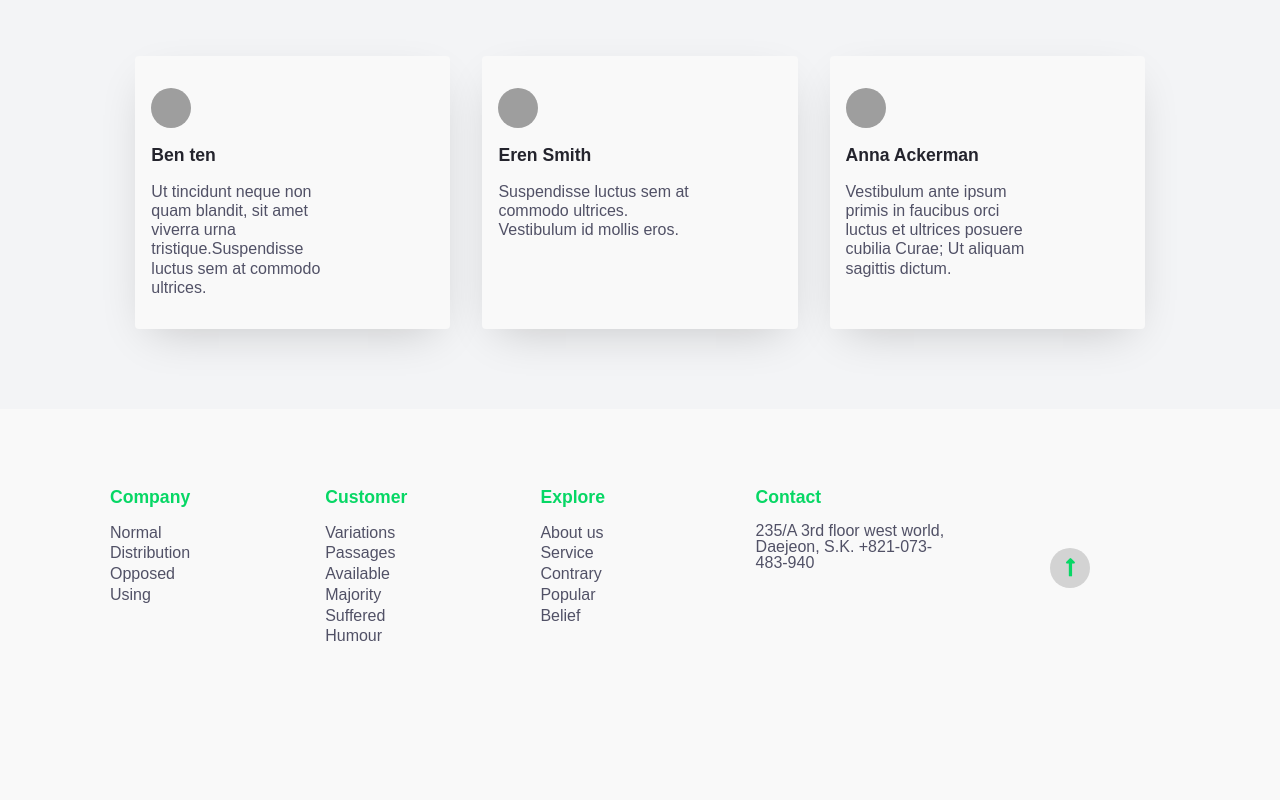
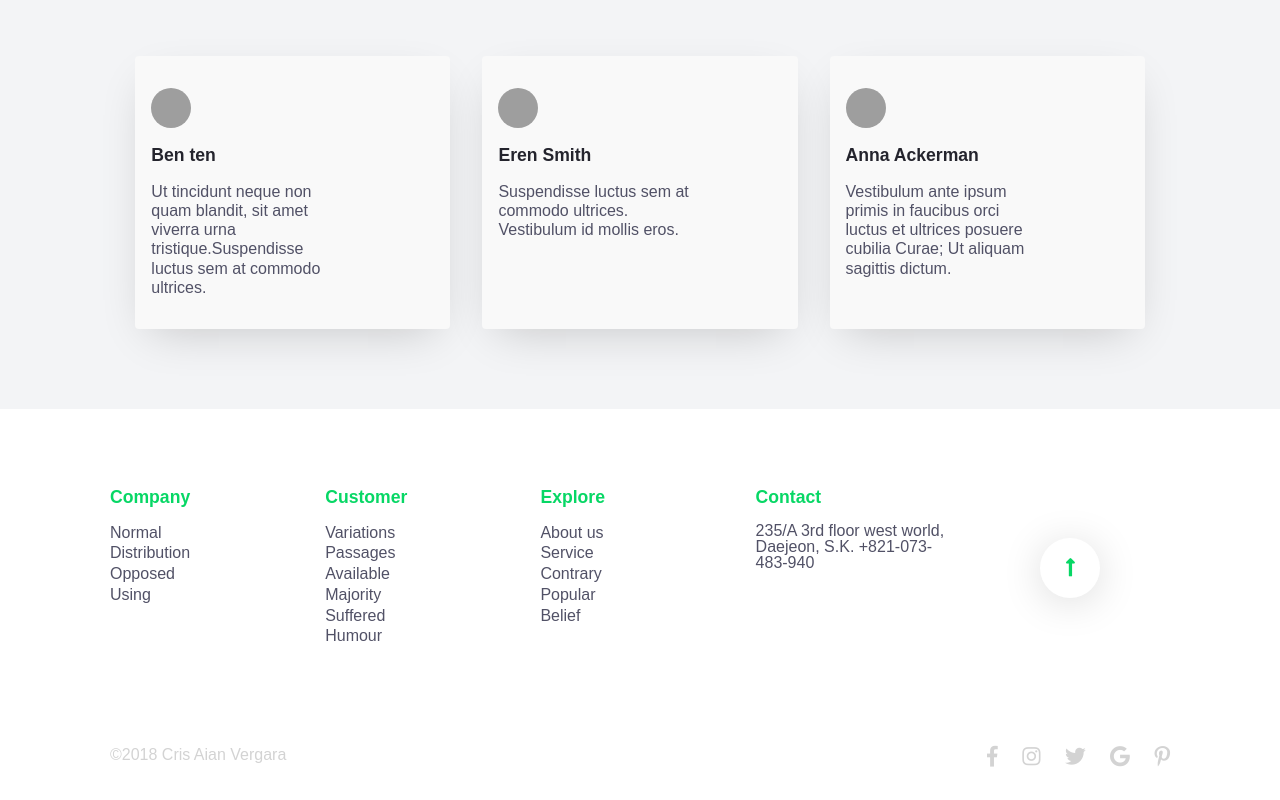
Before and after one commit to The21stKuruno/food-trip, a website: page app/index.html in a window 1280 px wide. Shown: the part 2104-2904 px from the top of the page. Before the commit the page ends 2831 px from the top, so only its background shows below. Drawn offline with Linux system fonts and the light colour scheme; grey boxes are pictures that could not be loaded; a web font is replaced by a local one.

Commit message:
html code gotta clean this messy code next ahaha

```diff
--- a/app/index.html
+++ b/app/index.html
@@ -130,6 +130,7 @@
       </div>
     </div>
   </section>
+  <!-- Footer -->
   <footer>
     <div class="footer-wrapper container">
       <div class="footer-item footer-one">
@@ -175,7 +176,16 @@
       </div>
       <!-- end footer one -->
       <div class="footer-item footer-two">
-
+        <div class="copy">
+          <p>&copy;2018 Cris Aian Vergara</p>
+        </div>
+        <ul class="social-links">
+          <li><a href="#"><i class="fab fa-facebook-f"></i></a></li>
+          <li><a href="#"><i class="fab fa-instagram"></i></a></li>
+          <li><a href="#"><i class="fab fa-twitter"></i></a></li>
+          <li><a href="#"><i class="fab fa-google"></i></a></li>
+          <li><a href="#"><i class="fab fa-pinterest-p"></i></a></li>
+        </ul>
       </div>
       <!-- end footer two -->
     </div>
--- a/scss/main.scss
+++ b/scss/main.scss
@@ -275,9 +275,9 @@ header {
 
 // Footer
 footer {
+  background: #fff;
   color: $lightBlack;
   padding-top: 80px;
-  padding-bottom: 80px;
   h4,
   i {
     color: $green;
@@ -288,6 +288,7 @@ footer {
   }
   li {
     line-height: 1.3;
+    font-size: 1rem;
   }
   .footer-one {
     display: grid;
@@ -298,18 +299,39 @@ footer {
     align-self: center;
     justify-self: center;
   }
-  a {
+  .scroll-up a {
     display: flex;
     flex-direction: column;
     justify-content: center;
-    background: $offGrey;
+    background: #fff;
     padding: 5px;
+    box-shadow: 0 5px 45px -5px rgba(0, 0, 0, 0.2);
     text-align: center;
     border-radius: 50%;
-    width: 30px;
-    height: 30px;
+    width: 50px;
+    height: 50px;
   }
   i {
     font-size: 1.3rem;
   }
+  .footer-two {
+    padding: 100px 0 30px 0;
+    display: grid;
+    grid-template-columns: repeat(auto-fit, minmax(150px, 1fr));
+    justify-content: space-between;
+  }
+  .social-links {
+    justify-self: end;
+  }
+  .social-links li {
+    display: inline-block;
+    padding: 0 10px;
+  }
+  .social-links li:last-child {
+    padding-right: 0;
+  }
+  .copy,
+  .social-links i {
+    color: $offGrey;
+  }
 }
```
Also changed, not shown: app/css/main.css.
